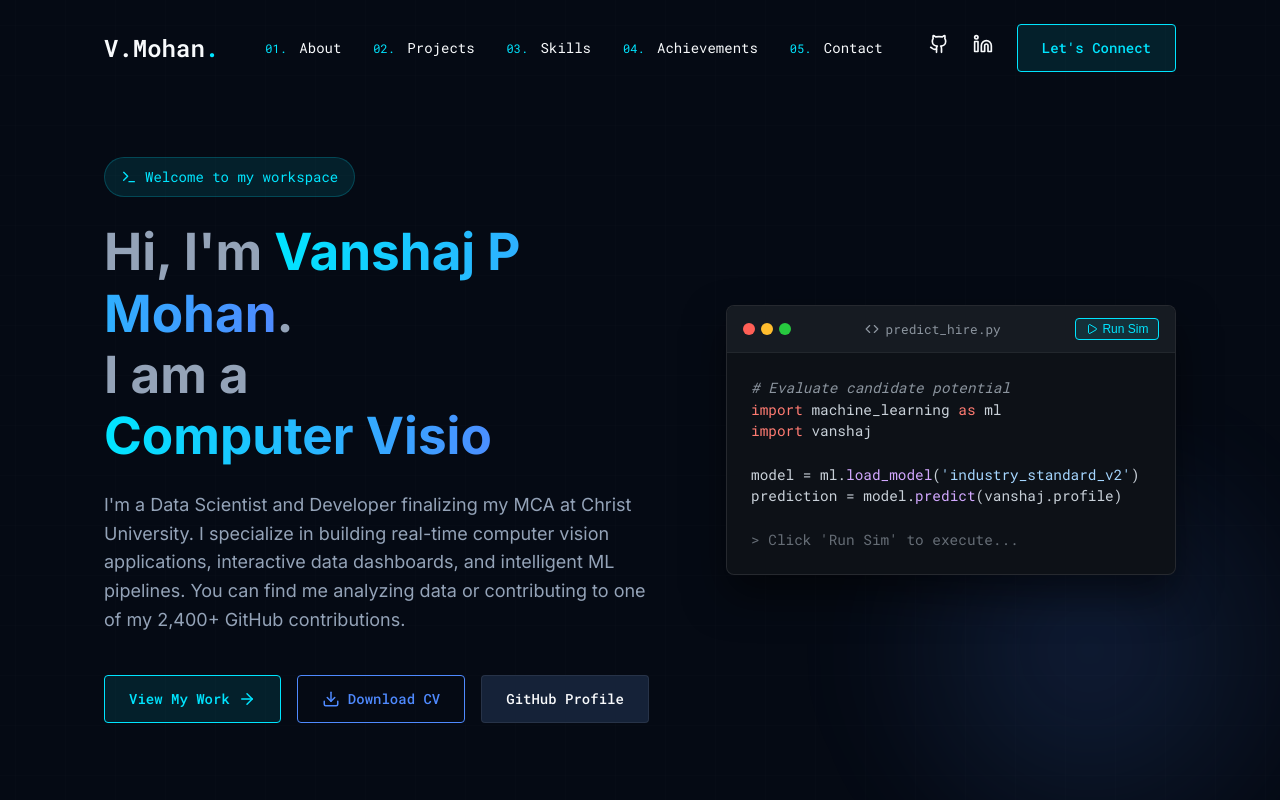
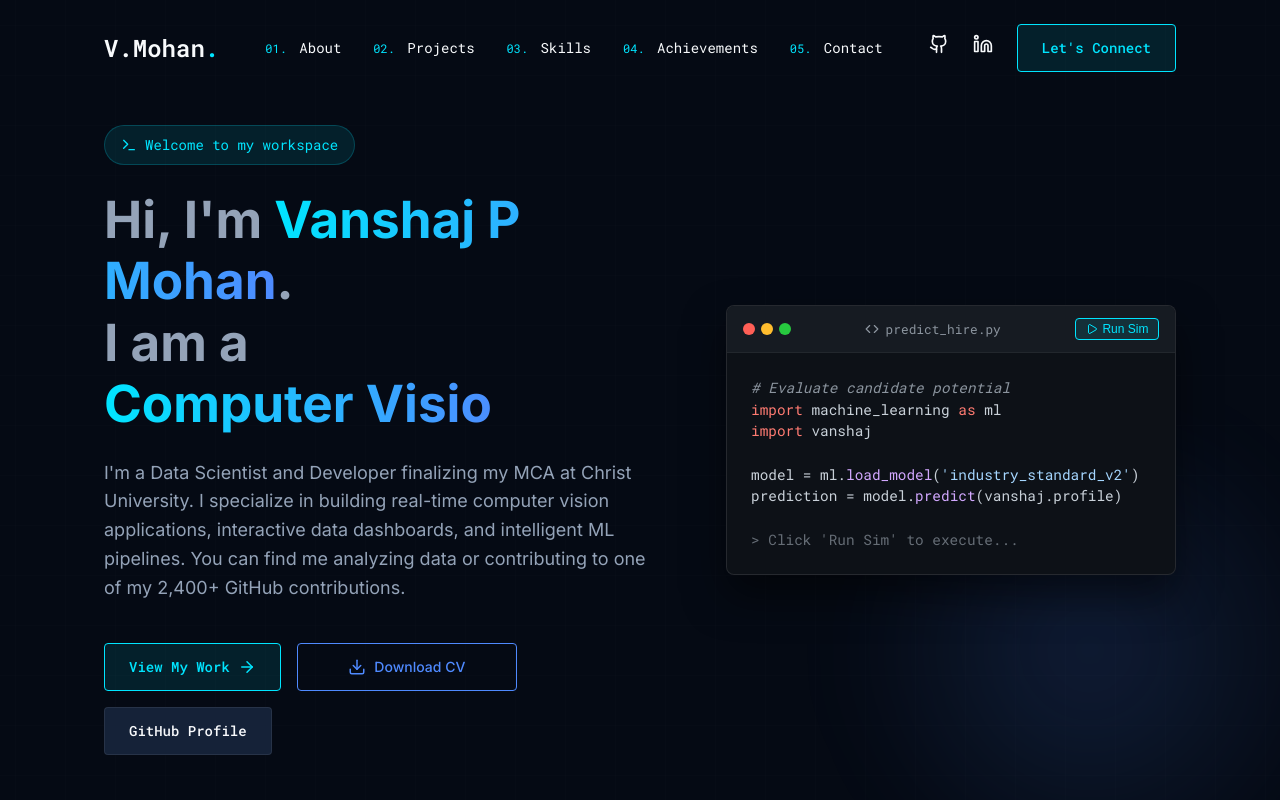
Before and after one commit to Vanshaj14Mohan/Portfolio, a React (Vite) app: page / in a window 1280 px wide. Shown: the top 800 px of the page. Built offline with nearby package versions, Linux system fonts and the light colour scheme.

Commit message:
Portfolio

```diff
--- a/src/components/Hero.jsx
+++ b/src/components/Hero.jsx
@@ -37,6 +37,8 @@ const TypeWriter = ({ words }) => {
 const Hero = () => {
   const [terminalOutput, setTerminalOutput] = useState("");
   const [isRunning, setIsRunning] = useState(false);
+  const [downloadState, setDownloadState] = useState("idle");
+  const [downloadText, setDownloadText] = useState("Download CV");
 
   const runSim = () => {
     setIsRunning(true);
@@ -48,6 +50,43 @@ const Hero = () => {
         setIsRunning(false);
       }, 1200);
     }, 800);
+  };
+
+  const handleDownload = (e) => {
+    e.preventDefault();
+    if (downloadState !== "idle") return;
+
+    setDownloadState("loading");
+    setDownloadText("Fetching _vanshaj.pdf");
+
+    setTimeout(() => {
+      setDownloadText("Compiling [|||       ] 30%");
+      setTimeout(() => {
+        setDownloadText("Compiling [|||||     ] 55%");
+        setTimeout(() => {
+          setDownloadText("Ready [||||||||||] 100%");
+
+          setTimeout(() => {
+            setDownloadState("done");
+            setDownloadText("Download complete");
+
+            // Trigger actual download
+            const link = document.createElement('a');
+            link.href = "/Vanshaj Resume.pdf";
+            link.download = "Vanshaj Resume.pdf";
+            document.body.appendChild(link);
+            link.click();
+            document.body.removeChild(link);
+
+            // Reset after a few seconds
+            setTimeout(() => {
+              setDownloadState("idle");
+              setDownloadText("Download CV");
+            }, 3000);
+          }, 600);
+        }, 400);
+      }, 400);
+    }, 400);
   };
 
   return (
@@ -93,8 +132,19 @@ const Hero = () => {
             <a href="#projects" className="btn btn-primary">
               View My Work <ArrowRight size={18} />
             </a>
-            <a href="/Vanshaj Resume.pdf" download className="btn btn-secondary btn-outline">
-              <Download size={18} /> Download CV
+            <a
+              href="/Vanshaj Resume.pdf"
+              className={`btn btn-secondary btn-outline ${downloadState !== 'idle' ? 'downloading' : ''}`}
+              onClick={handleDownload}
+              style={{
+                fontFamily: downloadState !== 'idle' ? 'var(--mono-font)' : 'inherit',
+                pointerEvents: downloadState !== 'idle' ? 'none' : 'auto',
+                minWidth: '220px',
+                justifyContent: downloadState !== 'idle' ? 'flex-start' : 'center'
+              }}
+            >
+              {downloadState === "idle" ? <Download size={18} /> : <Terminal size={18} style={{color: 'var(--primary-color)'}} />}
+              {downloadText}
             </a>
             <a href="https://github.com/Vanshaj14Mohan" target="_blank" rel="noreferrer" className="btn btn-secondary">
               GitHub Profile
```
